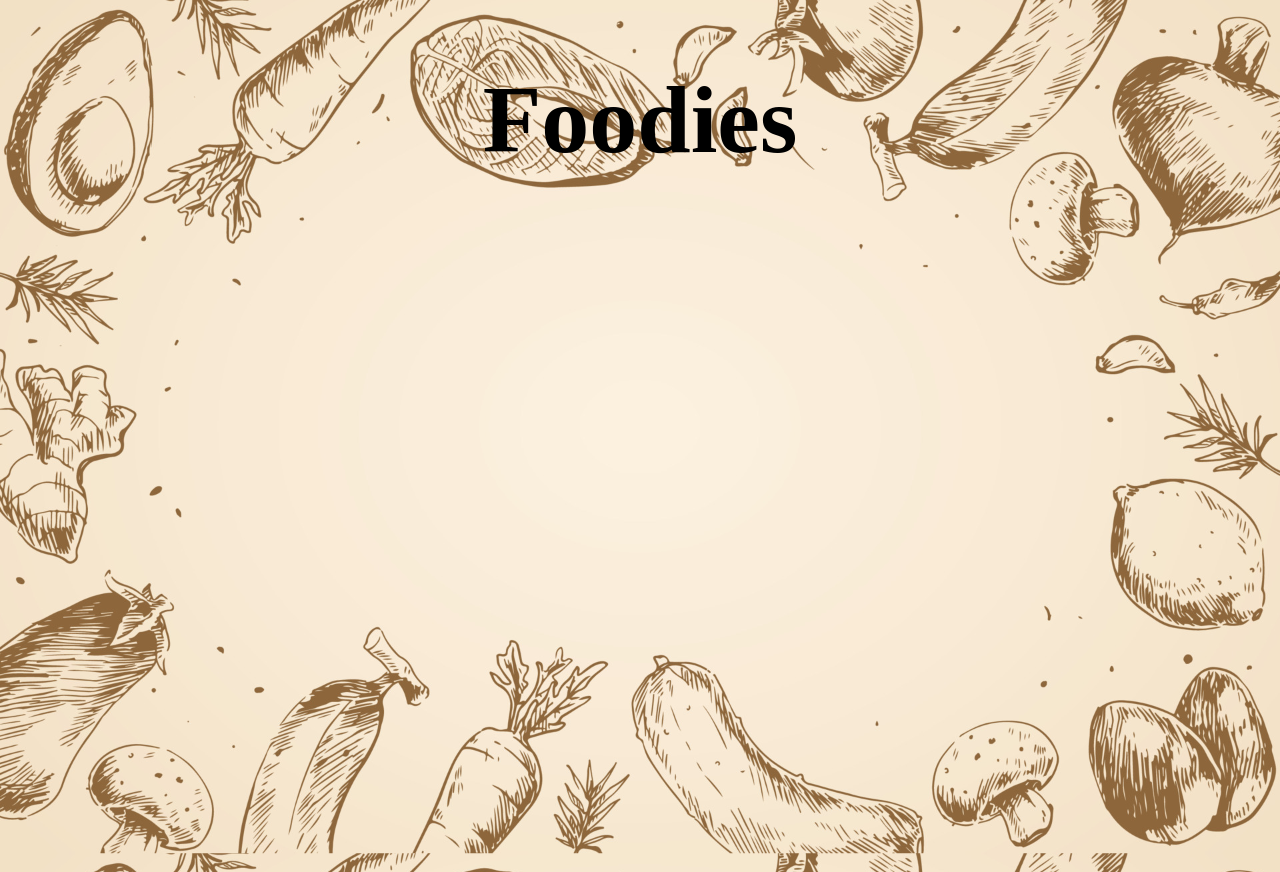
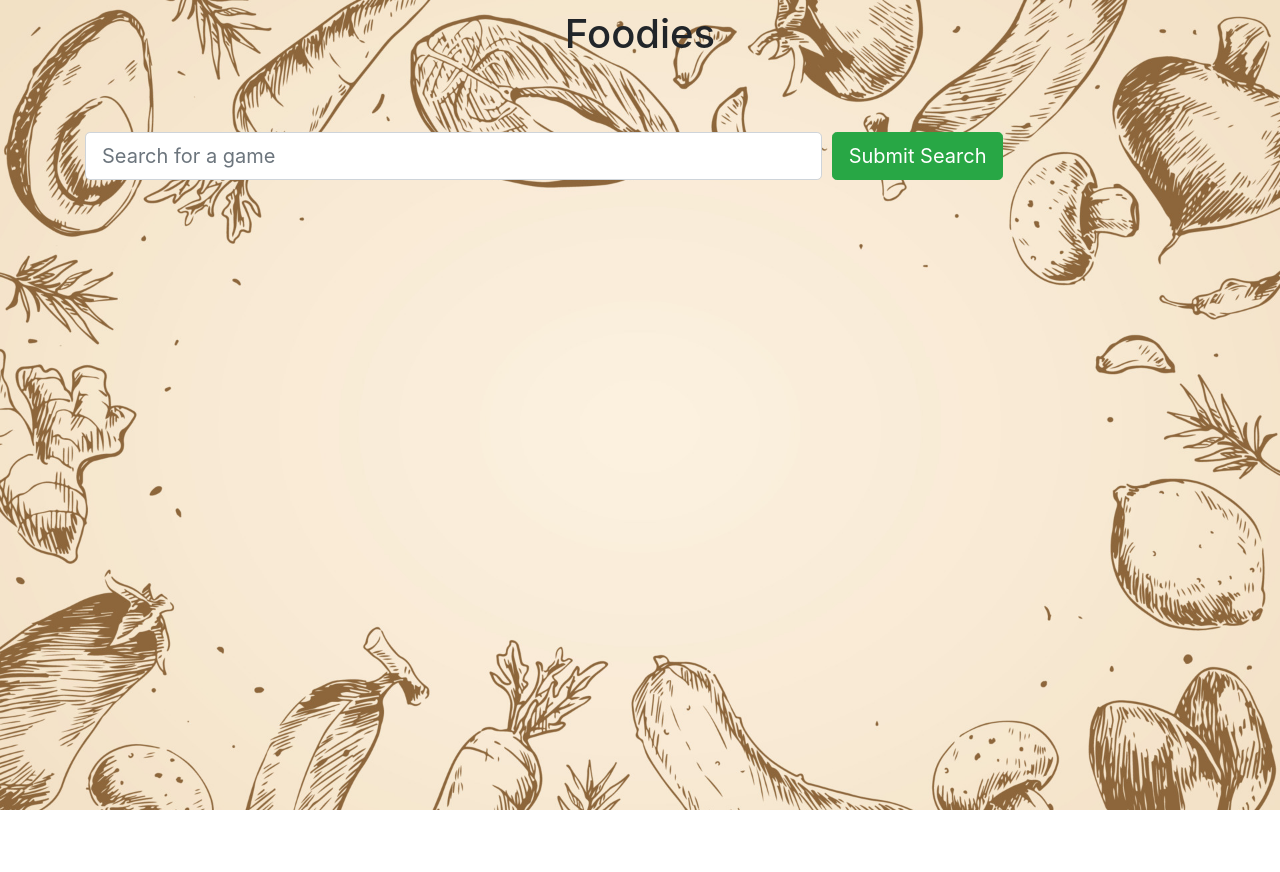
Before and after one commit to chazgraham/Foodies, a React (Create React App) app: page / in a window 1280 px wide. After the commit the page ends 810 px from the top, so only its background shows below. Built offline with nearby package versions, Linux system fonts and the light colour scheme.

Commit message:
added bones of search bar

```diff
--- a/package.json
+++ b/package.json
@@ -6,6 +6,7 @@
     "@testing-library/jest-dom": "^5.16.5",
     "@testing-library/react": "^13.4.0",
     "@testing-library/user-event": "^13.5.0",
+    "bootstrap": "^4.4.1",
     "react": "^16.13.1",
     "react-bootstrap": "^1.0.1",
     "react-dom": "^16.13.1",
--- a/src/App.js
+++ b/src/App.js
@@ -2,11 +2,13 @@
 import './App.css';
 
 import Header from './components/Header';
+import SearchBar from './components/SearchBar';
 
 function App() {
   return (
     <>
-      <Header></Header>
+      <Header />
+      <SearchBar />
     </>
   );
 }
--- /dev/null
+++ b/src/components/SearchBar.js
@@ -0,0 +1,57 @@
+import React, { useState } from "react";
+import { Jumbotron, Container, Col, Form, Button } from 'react-bootstrap';
+
+const SearchBar = () => {
+    const [searchedInput, setSearchInput] = useState('');
+
+    const handleFormSubmit = async (event) => {
+        event.preventDefault();
+
+        if (!searchedInput) {
+            return false;
+        }
+
+        try {
+            const response = searchedInput
+
+            if (!response.ok) {
+                throw new Error('something went wrong!');
+            }
+
+        } catch (err) {
+            console.error(err);
+        }
+
+        setSearchInput('');
+    }
+
+    return (
+        <>
+            <Jumbotron fluid className='text-light'>
+                <Container>
+                    <Form onSubmit={handleFormSubmit}>
+                        <Form.Row>
+                            <Col xs={12} md={8}>
+                                <Form.Control
+                                    name='searchInput'
+                                    value={searchedInput}
+                                    onChange={(e) => setSearchInput(e.target.value)}
+                                    type='text'
+                                    size='lg'
+                                    placeholder='Search for a game'
+                                />
+                            </Col>
+                            <Col xs={12} md={4}>
+                                <Button className='btn-2' type='submit' variant="success" size='lg'>
+                                    Submit Search
+                                </Button>
+                            </Col>
+                        </Form.Row>
+                    </Form>
+                </Container>
+            </Jumbotron>
+        </>
+    )
+}
+
+export default SearchBar
--- a/src/index.css
+++ b/src/index.css
@@ -7,8 +7,12 @@
   min-height: 100vh;
 }
 
+.jumbotron {
+  background-color: transparent;
+}
+
 header {
   text-align: center;
-  font-size: 3rem;
+  font-size: 5rem;
   margin: 10px;
 }
--- a/src/index.js
+++ b/src/index.js
@@ -1,5 +1,6 @@
 import React from 'react';
 import ReactDOM from 'react-dom';
+import 'bootstrap/dist/css/bootstrap.min.css';
 import './index.css';
 import App from './App';
 
```
Also changed, not shown: 1 other file (tests, documents, lock files or other folders).
